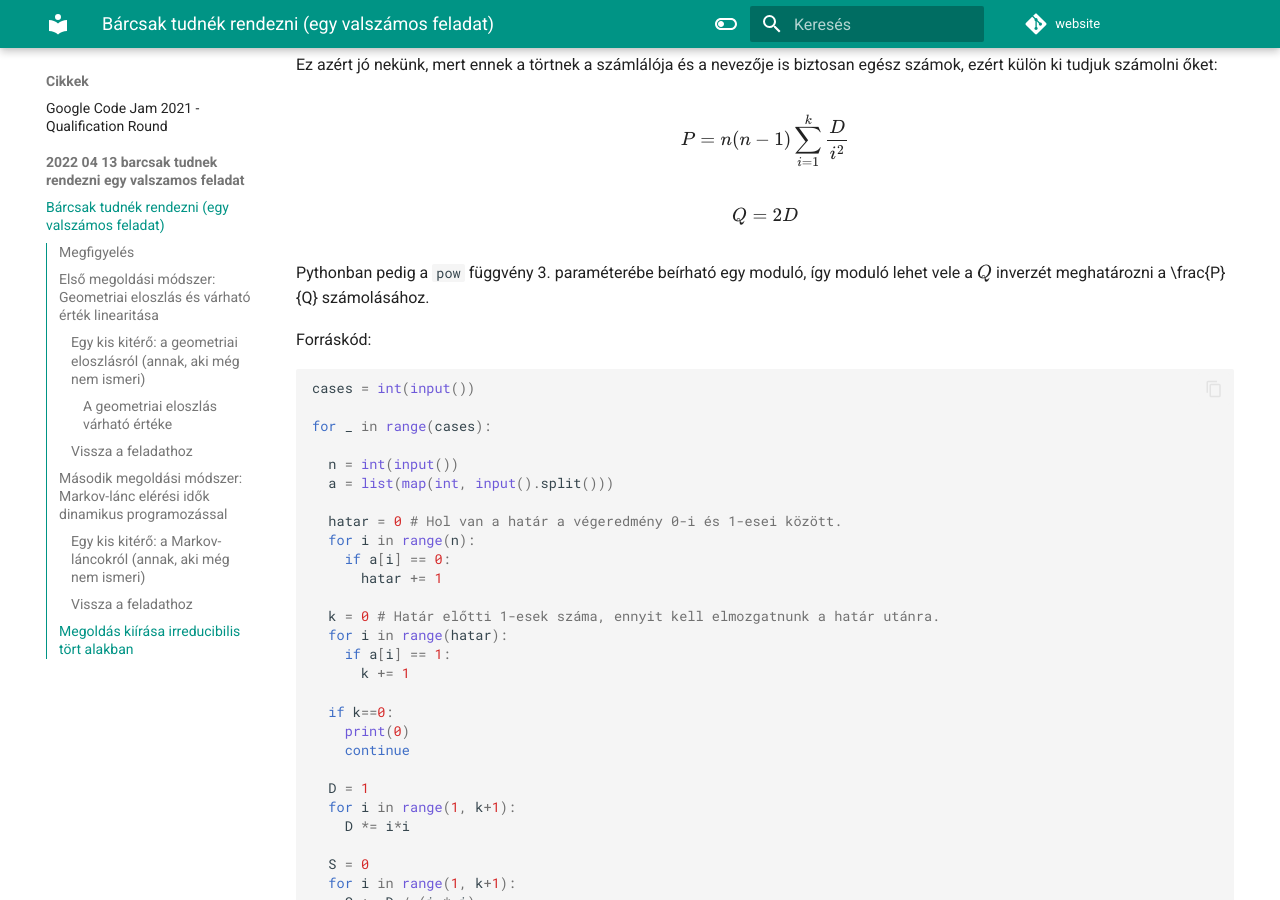
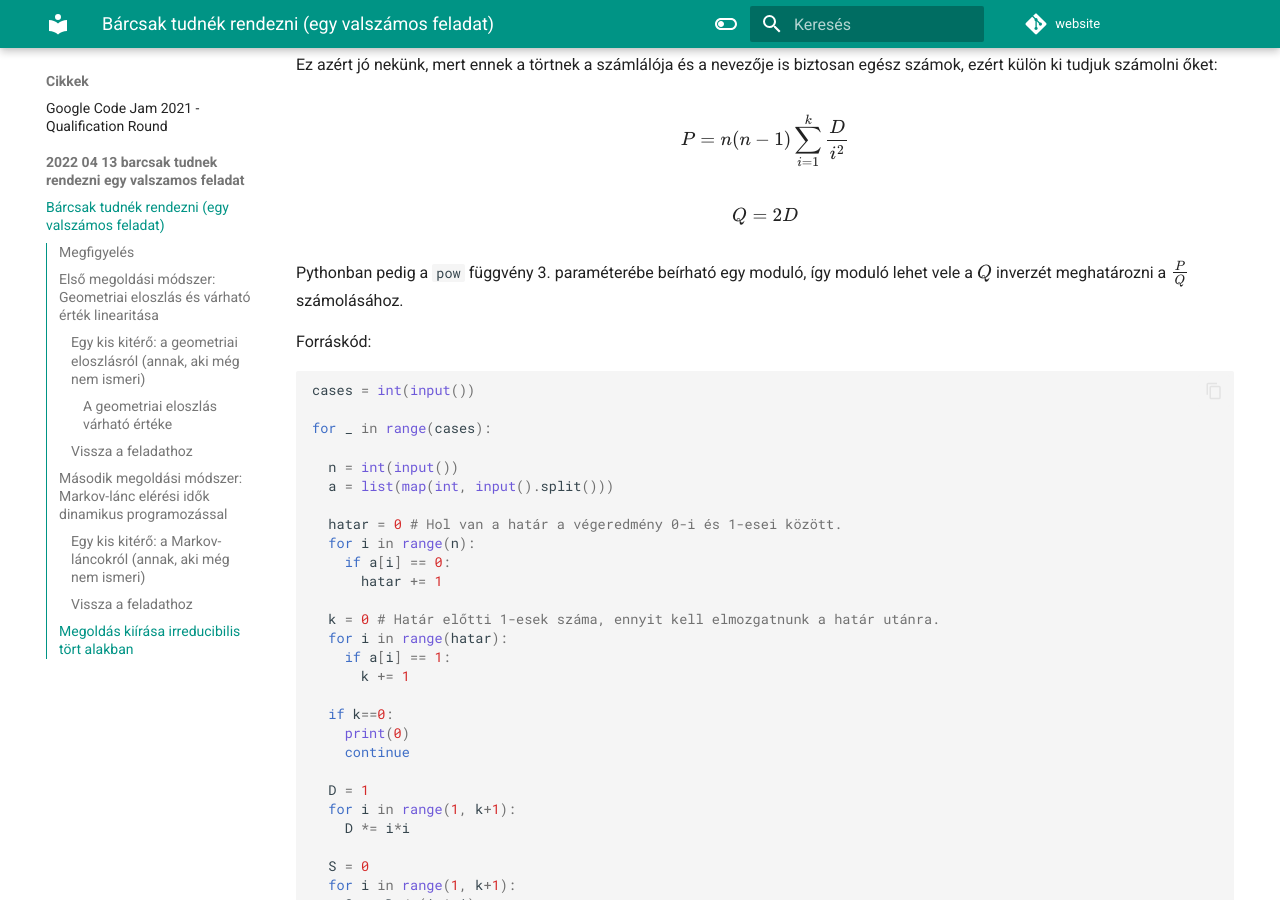
Before and after one commit to nemkin/versenyprogramozas-hu, an MkDocs documentation site: the page built from docs/cikkek/2022_04_13_barcsak_tudnek_rendezni_egy_valszamos_feladat/index.md, in a window 1280 px wide and 900 px high, scrolled down 10877 px. Built offline with MkDocs 1.6.1 and Material for MkDocs 9.7.7, drawn with Linux system fonts in a browser that asks for light colours; comment, search, counter and statistics services are not loaded.

````diff
--- a/docs/cikkek/2022_04_13_barcsak_tudnek_rendezni_egy_valszamos_feladat/index.md
+++ b/docs/cikkek/2022_04_13_barcsak_tudnek_rendezni_egy_valszamos_feladat/index.md
@@ -241,7 +241,7 @@ $$ P = n(n-1) \sum\limits_{i=1}^{k}\frac{D}{i^2} $$
 
 $$ Q = 2D $$
 
-Pythonban pedig a `pow` függvény 3. paraméterébe beírható egy moduló, így moduló lehet vele a $Q$ inverzét meghatározni a \frac{P}{Q} számolásához.
+Pythonban pedig a `pow` függvény 3. paraméterébe beírható egy moduló, így moduló lehet vele a $Q$ inverzét meghatározni a $\frac{P}{Q}$ számolásához.
 
 Forráskód:
 ```python
````
